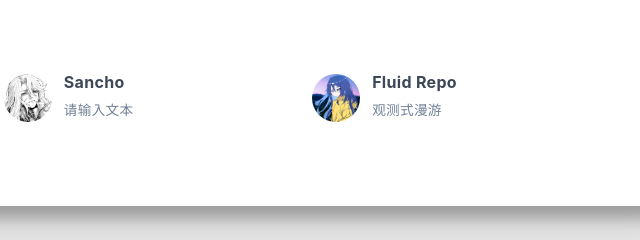
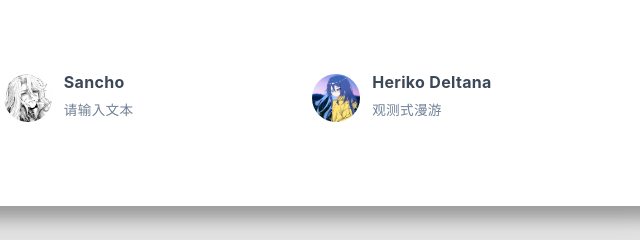
Before and after one commit to Zarathustra929-lab/Zarathustra929-lab.github.io, a plain HTML site: page links/index.html in a window 1280 px wide. Shown: the part 458-698 px from the top of the page, 513-1153 px from the left. Drawn offline with nearby package versions, Linux system fonts and the light colour scheme; some packages are replaced by stand-ins of ours; a script that the page names is missing; a small style sheet from the web is missing.

Commit message:
Site updated: 2026-06-26 23:38:08

```diff
--- a/links/index.html
+++ b/links/index.html
@@ -391,12 +391,12 @@
         <div class="card-content">
 
             <div class="link-avatar my-auto">
-              <img src="/img/js.jpg" srcset="/img/loading.gif" lazyload alt="Fluid Repo"
+              <img src="/img/js.jpg" srcset="/img/loading.gif" lazyload alt="Heriko Deltana"
                    onerror="this.onerror=null; this.src=this.srcset='/img/avatar.png'"/>
             </div>
 
           <div class="link-text">
-            <div class="link-title">Fluid Repo</div>
+            <div class="link-title">Heriko Deltana</div>
             <div class="link-intro">观测式漫游</div>
           </div>
         </div>
```
Also changed, not shown: about/index.html (+1 -1 lines).
